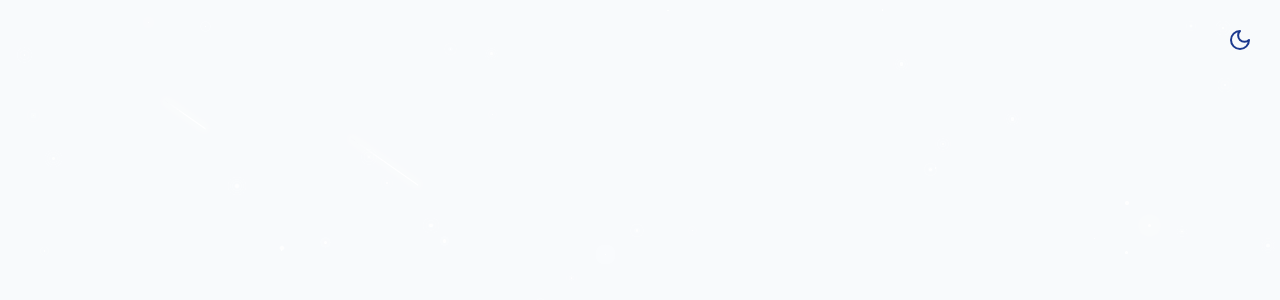
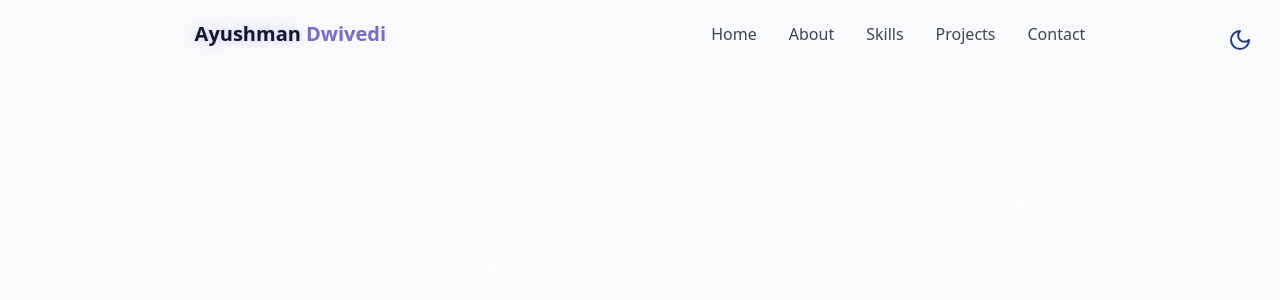
Before and after one commit to ayushmandwivedi/portfolio, a React (Vite) app: page / in a window 1280 px wide. Shown: the top 300 px of the page. Built offline with nearby package versions, Linux system fonts and the light colour scheme.

Commit message:
adds navbar

```diff
--- /dev/null
+++ b/src/components/Navbar.jsx
@@ -0,0 +1,89 @@
+import React, { useEffect, useState } from "react";
+import { cn } from "../lib/utils";
+import { Menu, X } from "lucide-react";
+
+const navItems = [
+  { name: "Home", href: "home" },
+  { name: "About", href: "about" },
+  { name: "Skills", href: "skills" },
+  { name: "Projects", href: "projects" },
+  { name: "Contact", href: "contact" },
+];
+const Navbar = () => {
+  const [isScrolled, setIsScrolled] = useState(false);
+  const [isMenuOpen, setIsMenuOpen] = useState(false);
+
+  useEffect(() => {
+    const handleScroll = () => {
+      setIsScrolled(window.screenY > 10);
+    };
+
+    window.addEventListener("scroll", handleScroll);
+    return () => window.removeEventListener("scroll", handleScroll);
+  });
+  return (
+    <nav
+      className={cn(
+        "fixed w-full z-40 transition-all duration-300",
+        isScrolled ? "py-3 bg-background/80 backdrop-blur-md shadow-xs" : "py-5"
+      )}
+    >
+      <div className="container flex items-center justify-around">
+        <a
+          className="text-xl font-bold text-primary flex items-center"
+          href="#hero"
+        >
+          <span className="relative z-10">
+            <span className="text-glow text-foreground">Ayushman</span> Dwivedi
+          </span>
+        </a>
+        {/* Desktop version */}
+        <div className="hidden md:flex space-x-8">
+          {navItems.map((item, key) => (
+            <a
+              href={item.href}
+              key={key}
+              className="text-foreground/80 hover:text-primary transition-colors duration-300"
+            >
+              {item.name}
+            </a>
+          ))}
+        </div>
+        {/* Mobile version */}
+        <button
+          onClick={() => {
+            setIsMenuOpen((prev) => !prev);
+          }}
+          className="md:hidden p-2 text-foreground z-50"
+          aria-label={isMenuOpen ? "Close Menu" : "Open Menu"}
+        >
+          {isMenuOpen ? <X size={24} /> : <Menu size={24} />}
+        </button>
+        <div
+          className={cn(
+            "fixed inset-0 bg-background/95 backdrop-blur-md z-40 flex flex-col items-center justify-center",
+            "transition-all duration-300 md:hidden",
+            isMenuOpen
+              ? "opacity-100 pointer-events-auto"
+              : "opacity-0 pointer-events-none"
+          )}
+        >
+          <div className="flex flex-col space-y-8 text-xl">
+            {navItems.map((item, key) => (
+              <a
+                href={item.href}
+                key={key}
+                className="text-foreground/80 hover:text-primary transition-colors duration-300"
+                onClick={() => setIsMenuOpen(false)}
+              >
+                {item.name}
+              </a>
+            ))}
+          </div>
+        </div>
+      </div>
+    </nav>
+  );
+};
+
+export default Navbar;
--- a/src/pages/Home.jsx
+++ b/src/pages/Home.jsx
@@ -1,6 +1,7 @@
 import React from "react";
 import ThemeToggle from "../components/ThemeToggle";
 import StarBackground from "../components/StarBackground";
+import Navbar from "../components/Navbar";
 
 const Home = () => {
   return (
@@ -10,6 +11,7 @@
       {/* Background effects */}
       <StarBackground />
       {/* Navbar */}
+      <Navbar />
       {/* Main Content */}
       {/* Footer */}
     </div>
```
